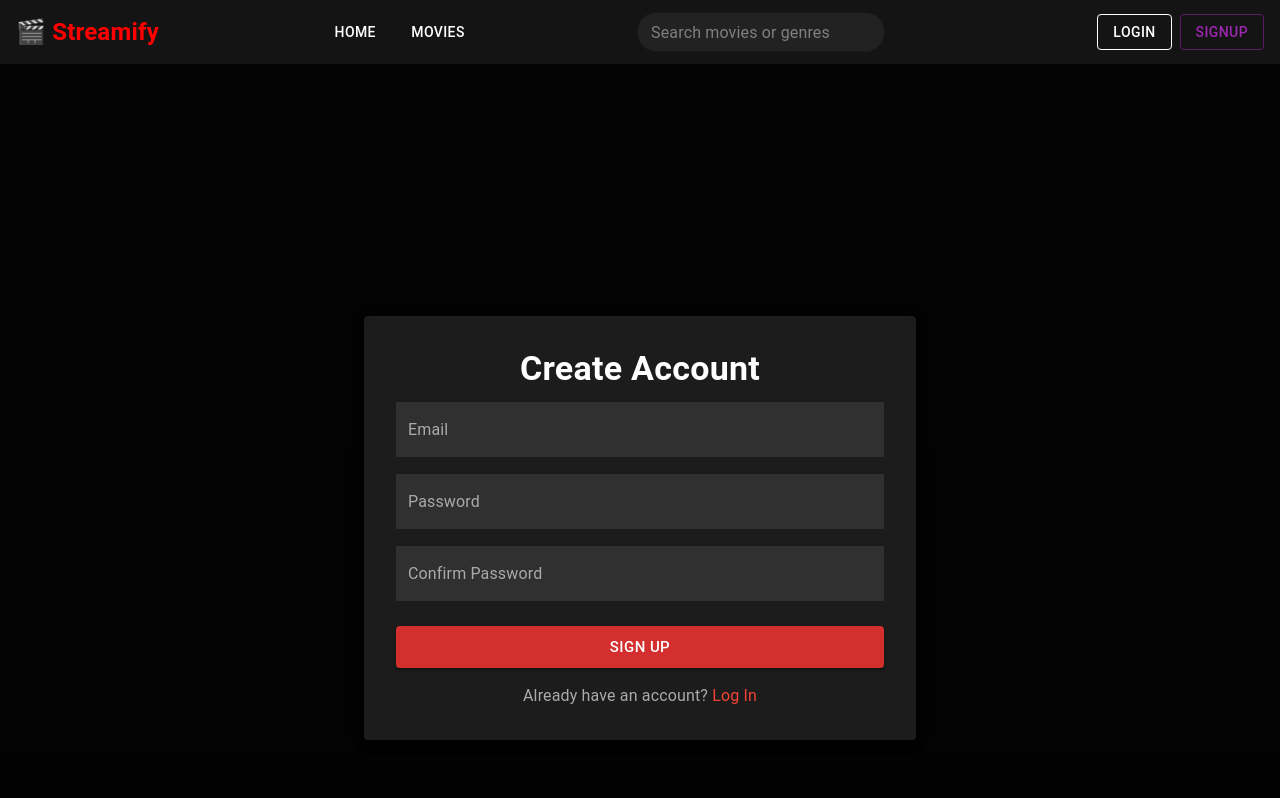
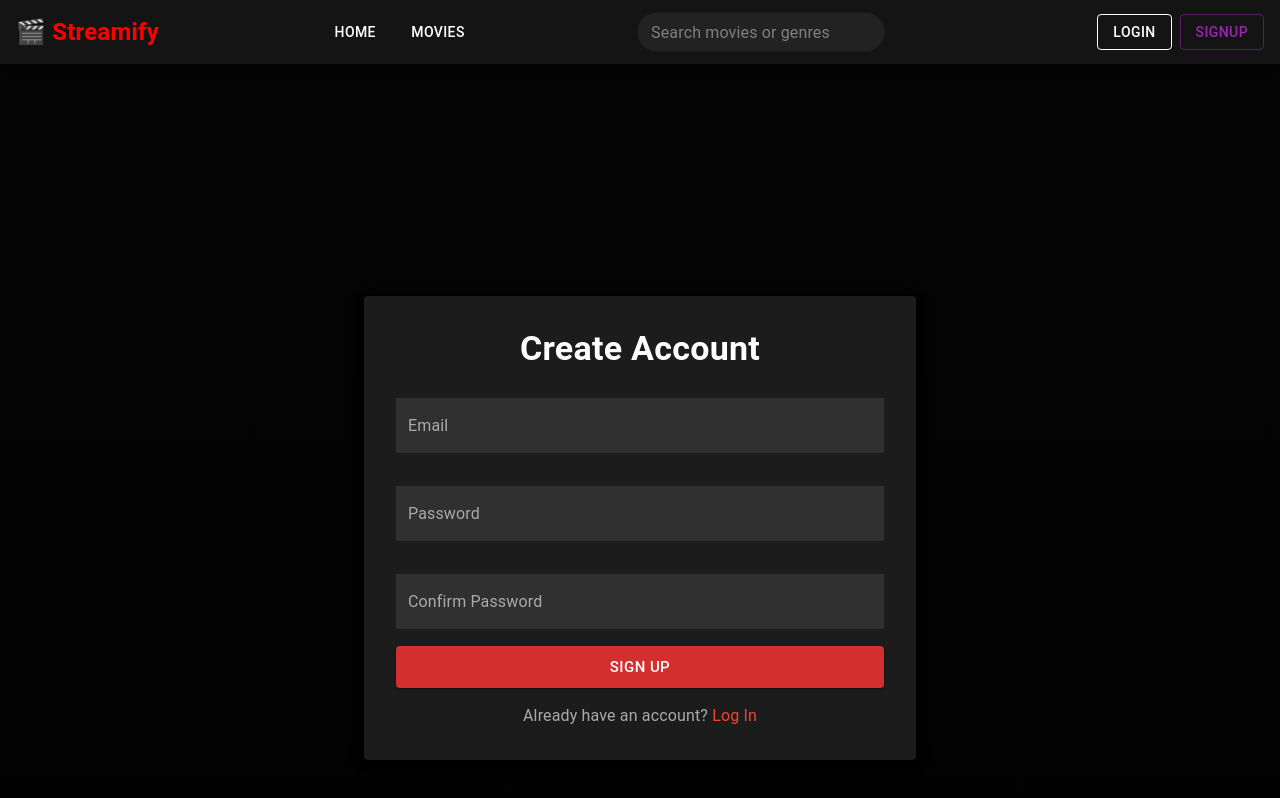
Before and after one commit to mwendwavickie/netflix-clone, a React (Create React App) app: page /signup in a window 1280 px wide. Shown: the top 798 px of the page. Built offline with nearby package versions, Linux system fonts and the light colour scheme; no server answers; some icons are missing.

Commit message:
Implement validation and error handling for login and signup forms

```diff
--- a/src/pages/LoginPage.js
+++ b/src/pages/LoginPage.js
@@ -1,17 +1,48 @@
 import React, {useState} from "react";
 import { Container, Box, Button, TextField, Typography, Link, Paper } from "@mui/material"
 import { useNavigate } from "react-router-dom";
+import { signInWithEmailAndPassword } from "firebase/auth";
+import { auth } from "../firebase";
+import { useAuth } from "../context/AuthContext"
 
 const LoginPage = () => {
     const navigate = useNavigate();
+    const { user } = useAuth();
 
     const [email, setEmail] = useState("");
     const [password, setPassword] = useState("");
+    const [error, setError] =  useState({ email:"", password:""});
 
-    const handleLogin = (e) => {
+    const validate = () => {
+        const newError = {};
+        if (!email.includes("@")) newError.email = "Invalid email address";
+        if (password.length < 6) newError.password = "Password must be at least 6 characters";
+        setError(newError);
+        return Object.keys(newError).length === 0;
+      };
+
+    const handleLogin = async(e) => {
         e.preventDefault();
-    console.log("Login:", { email, password });
+        if (!validate()) return;
+
+        try{
+            await signInWithEmailAndPassword(auth, email, password);
+        navigate("/");
+        } catch (err) {
+            if (err.code === "auth/user-not-found") {
+                setError({ email: "User not found" });
+            } else if (err.code === "auth/wrong-password") {
+                setError({ password: "Incorrect password" });
+            } else {
+                alert("Login failed: " + err.message);
+            }
+        }
     };
+
+    if (user) {
+        navigate("/");
+        return null;
+      }
 
     return (
         <Box
@@ -43,11 +74,13 @@ const LoginPage = () => {
                     variant="filled"
                     value={email}
                     onChange={(e) => setEmail(e.target.value)}
+                    error={!!error.email}
+                    helperText={error.email}
                     sx={{
-                    mb: 2,
-                    input: { color: "white" },
-                    label: { color: "#aaa" },
-                    backgroundColor: "#333",
+                        my: 2,
+                        backgroundColor: "#333",
+                        input: { color: "white" },
+                        label: { color: "#aaa" },
                     }}
                 />
 
@@ -58,11 +91,12 @@ const LoginPage = () => {
                     variant="filled"
                     value={password}
                     onChange={(e) => setPassword(e.target.value)}
+                    helperText={error.password}
                     sx={{
-                    mb: 3,
-                    input: { color: "white" },
-                    label: { color: "#aaa" },
-                    backgroundColor: "#333",
+                        mb: 3,
+                        backgroundColor: "#333",
+                        input: { color: "white" },
+                        label: { color: "#aaa" },
                     }}
                 />
 
--- a/src/pages/SignUpPage.js
+++ b/src/pages/SignUpPage.js
@@ -1,24 +1,50 @@
 import React, {useState} from "react";
 import {Box, Container, Typography, TextField, Button, Link, Paper} from "@mui/material";
 import {useNavigate} from "react-router-dom";
+import { useAuth } from "../context/AuthContext";
+import { auth } from "../firebase";
+import { createUserWithEmailAndPassword } from "firebase/auth";
 
 const SignUpPage = () => {
     const navigate = useNavigate();
+    const { user } = useAuth();
 
-    const [username, setUsername] = useState("");
     const [email, setEmail] = useState("");
     const [password, setPassword] = useState("");
     const [confirmPassword, setConfirmPassword] = useState("");
+    const [error, setError] = useState({email: "", password: "", confirmPassword: ""});
 
-    const handleSignup = (e) => {
-        e.preventDefault();
-            if (password !== confirmPassword) {
-            alert("Passwords do not match!");
-            return;
+    const validate = () => {
+      const err = {};
+      if (!email.includes("@")) err.email = "Invalid email address";
+      if (password.length < 6) err.password = "Password too short";
+      if (password !== confirmPassword) err.confirmPassword = "Passwords do not match";
+      setError(err);
+      return Object.keys(err).length === 0;
+    }
+
+    const handleSignup = async(e) => {
+      e.preventDefault();
+      if (!validate()) return;
+
+            // TODO: Add Firebase or backend signup logic here
+            try{
+              await createUserWithEmailAndPassword(auth, email, password);
+              navigate("/");
+            }catch (err){
+              if (err.code === "auth/email-already-in-use") {
+                setError({ email: "Email already in use"});
+              }else {
+                alert("Signup failed: " + err.message);
+              }
             }
-            // TODO: Add Firebase or backend signup logic here
-            console.log("Sign Up:", { email, password });
-    }
+          }
+
+          if (user) {
+            navigate("/");
+            return null;
+          }
+
 
     return (
         <Box
@@ -51,12 +77,10 @@ const SignUpPage = () => {
               variant="filled"
               value={email}
               onChange={(e) => setEmail(e.target.value)}
-              sx={{
-                mb: 2,
-                input: { color: "white" },
-                label: { color: "#aaa" },
-                backgroundColor: "#333",
-              }}
+              error={!!error.email}
+              helperText={error.email}
+              sx={{ my: 2, backgroundColor: "#333", input: { color: "white" }, label: { color: "#aaa" } }}
+
             />
             <TextField
               label="Password"
@@ -65,12 +89,9 @@ const SignUpPage = () => {
               variant="filled"
               value={password}
               onChange={(e) => setPassword(e.target.value)}
-              sx={{
-                mb: 2,
-                input: { color: "white" },
-                label: { color: "#aaa" },
-                backgroundColor: "#333",
-              }}
+              error={!!error.password}
+              helperText={error.password}
+              sx={{ my: 2, backgroundColor: "#333", input: { color: "white" }, label: {color:"#aaa"} }}
             />
             <TextField
               label="Confirm Password"
@@ -79,12 +100,9 @@ const SignUpPage = () => {
               variant="filled"
               value={confirmPassword}
               onChange={(e) => setConfirmPassword(e.target.value)}
-              sx={{
-                mb: 3,
-                input: { color: "white" },
-                label: { color: "#aaa" },
-                backgroundColor: "#333",
-              }}
+              error={!!error.confirmPassword}
+              helperText={error.confirmPassword}
+              sx={{ my: 2, backgroundColor: "#333", input: { color: "white" }, label: { color: "#aaa"} }}
             />
 
             <Button
@@ -115,6 +133,5 @@ const SignUpPage = () => {
 
     )
 
-
 }
 export default SignUpPage;
```
